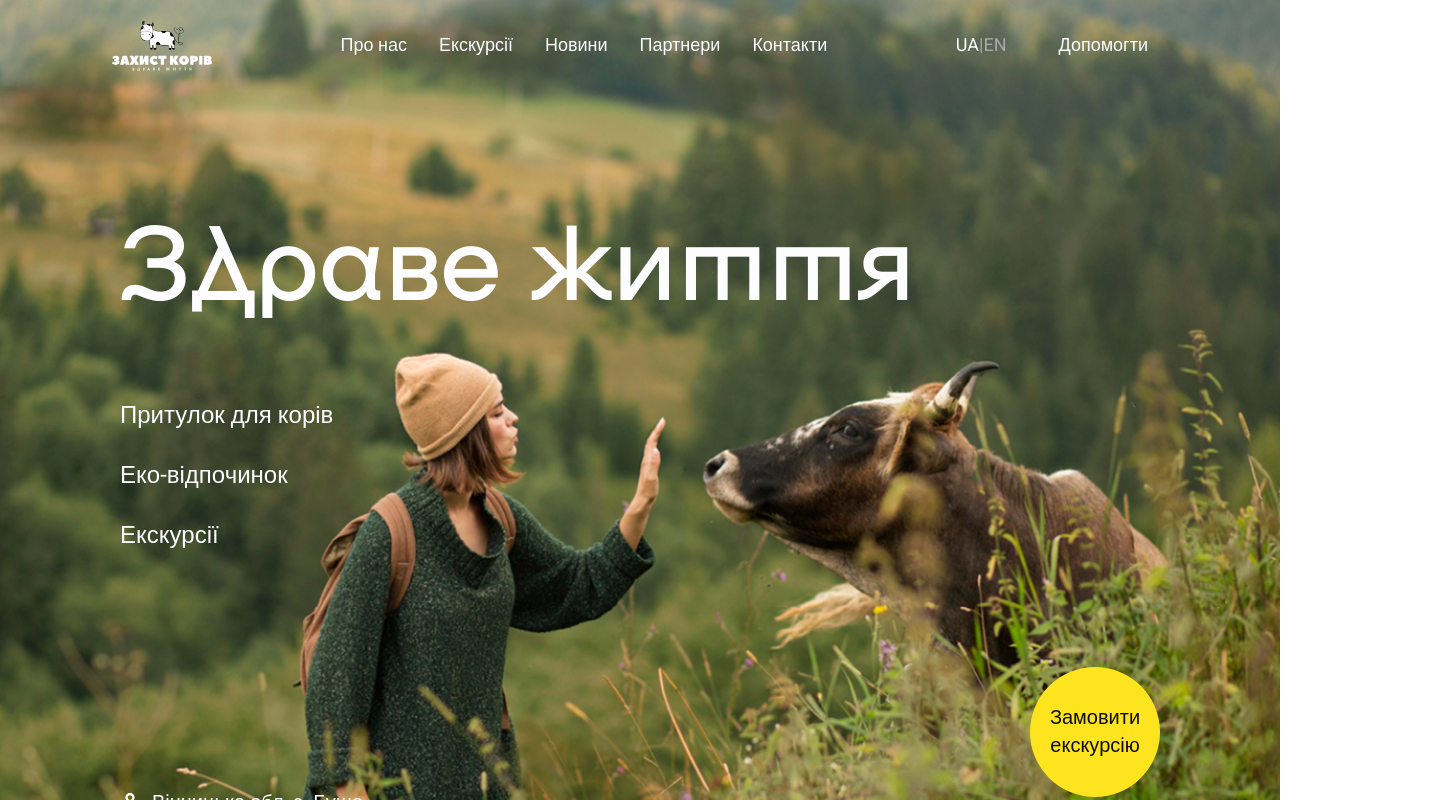
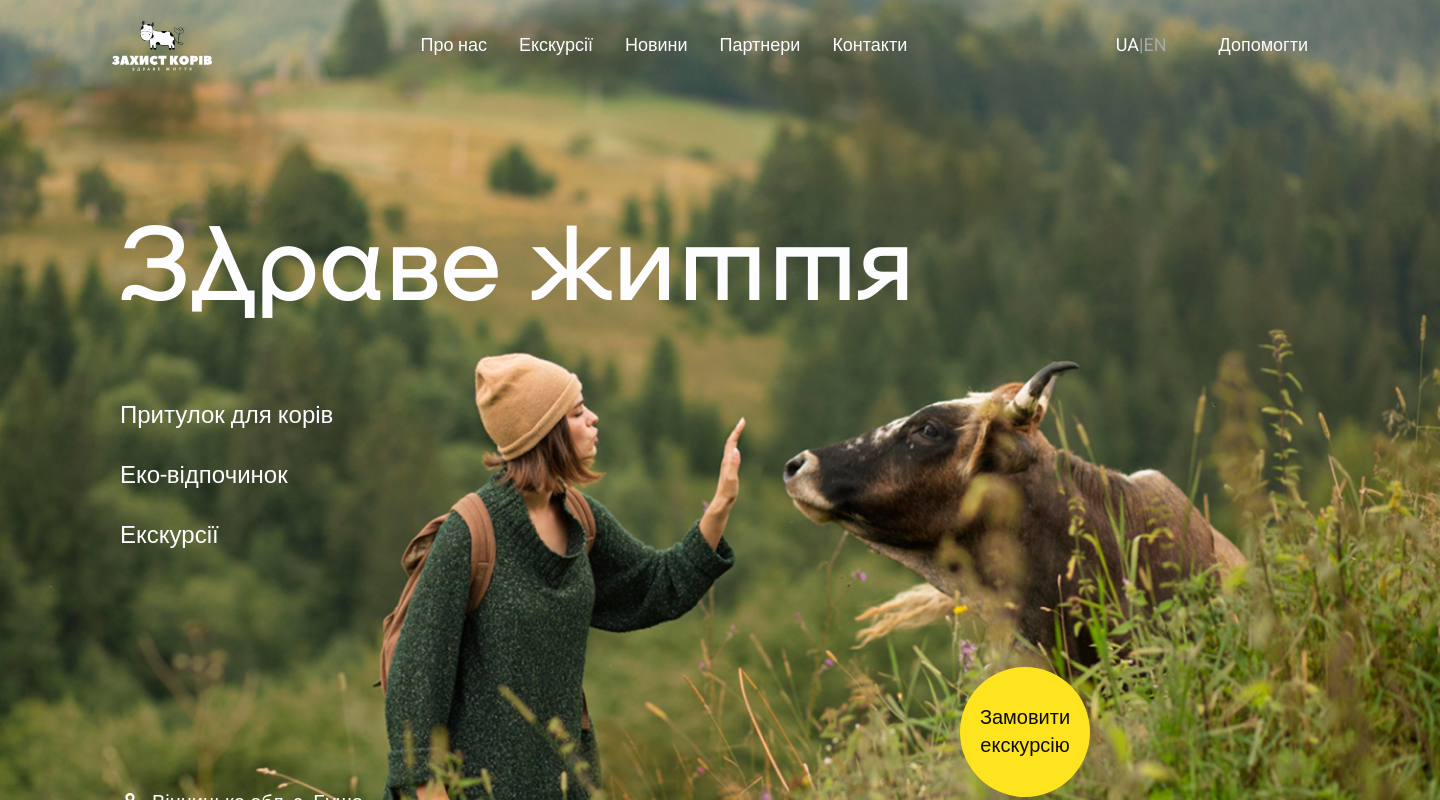
Before and after one commit to baza-trainee/cows-shelter-frontend, a React (Vite) app: page / in a window 1280 px wide. Shown: the top 800 px of the page, 1440 px wide, since content can reach past the window. Built offline with nearby package versions, Linux system fonts and the light colour scheme.

Commit message:
feat: change style

```diff
--- a/src/component/Header.tsx
+++ b/src/component/Header.tsx
@@ -28,9 +28,9 @@ const Header = () => {
 
   return (
     <header
-      className={`container ${
+      className={`${
         isScrolled ? 'bg-white' : 'bg-transparent'
-      } fixed inset-x-0 top-0 z-10 flex items-center justify-between px-28 py-5 text-lg text-white outline-transparent`}
+      } w-[1440px] fixed  top-0 z-10 flex items-center justify-between px-28 py-5 text-lg text-white outline-transparent`}
     >
       <a className="inline-bloc" href="../main.tsx">
         {isScrolled ? (
--- a/src/component/Hero.tsx
+++ b/src/component/Hero.tsx
@@ -1,6 +1,6 @@
 const Hero = () => {
   return (
-    <section className="h-[900px] w-full bg-[url(/hero.png)] bg-cover bg-center bg-no-repeat text-white">
+    <section className="h-[900px] w-[1440px] bg-[url(/hero.png)] bg-cover bg-center bg-no-repeat text-white">
       <div className="absolute left-[7.5rem] right-0 top-[11rem] ">
         <h1 className=" mb-16 font-namu text-[6.6rem] ">Здраве життя</h1>
         <ul className=" mb-[235px] text-2xl font-normal ">
@@ -26,7 +26,7 @@ const Hero = () => {
           Вінницька обл, с. Буша
         </a>
         <a
-          className=" absolute bottom-5 right-[120px] flex h-[130px] w-[130px] items-center rounded-full bg-accent text-center text-xl font-medium text-black hover:bg-lemon"
+          className=" absolute bottom-5 right-[190px] flex h-[130px] w-[130px] items-center rounded-full bg-accent text-center text-xl font-medium text-black hover:bg-lemon"
           href="#"
         >
           Замовити екскурсію
```
